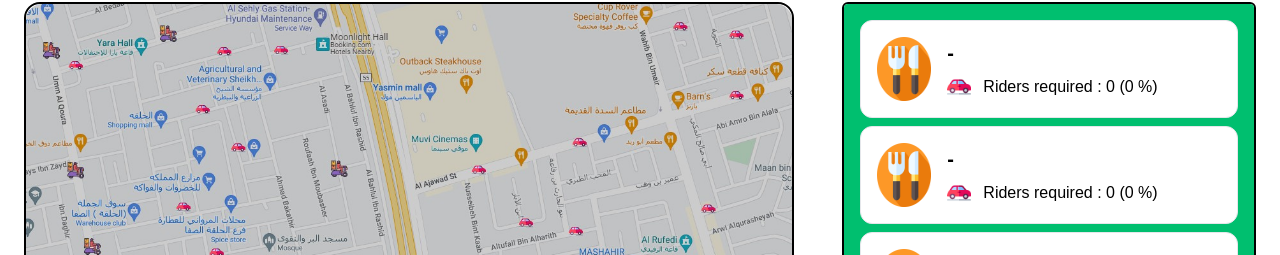
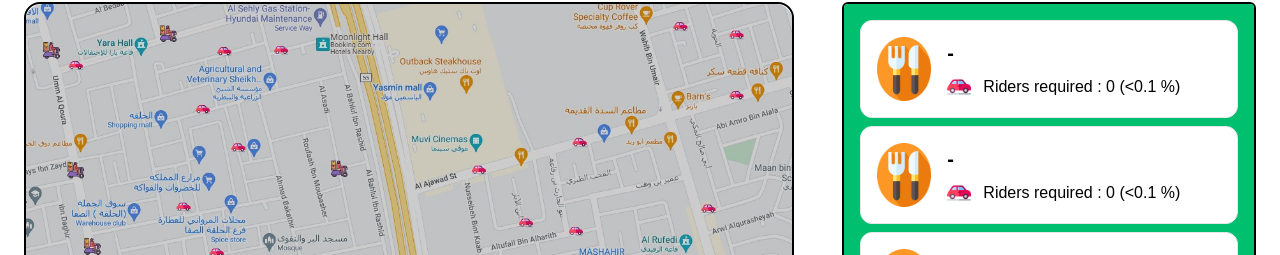
Before and after one commit to huzaifa620/MrSool, a React (Create React App) app: page / in a window 1280 px wide. Shown: the part 566-821 px from the top of the page. Built offline with nearby package versions, Linux system fonts and the light colour scheme.

Commit message:
Update Home.js

```diff
--- a/src/Home.js
+++ b/src/Home.js
@@ -109,7 +109,7 @@ const Home = () => {
                                     <p className='tracking-widest text-xl font-bold'> {val.name} </p>
                                     <div className='flex space-x-3 items-center'>
                                         <img src={car} alt='' className='w-6 h-6' />
-                                        <p className=''> Riders required : {Math.max(val.riders - count, 0)} ({ (Math.max(val.riders - count, 0) === 0) ? 0 : Math.min(Math.max((val.riders - count) / (data[index].sum - (data[index].restaurants.length * count)) * 100, 0), 100).toFixed(1)} %) </p>
+                                        <p className=''> Riders required : {Math.max(val.riders - count, 0)} ({ (Math.max(val.riders - count, 0) === 0) ? '<0.1' : Math.min(Math.max((val.riders - count) / (data[index].sum - (data[index].restaurants.length * count)) * 100, 0), 100).toFixed(1)} %) </p>
                                     </div>
                                 </div>
                             </div>
```
